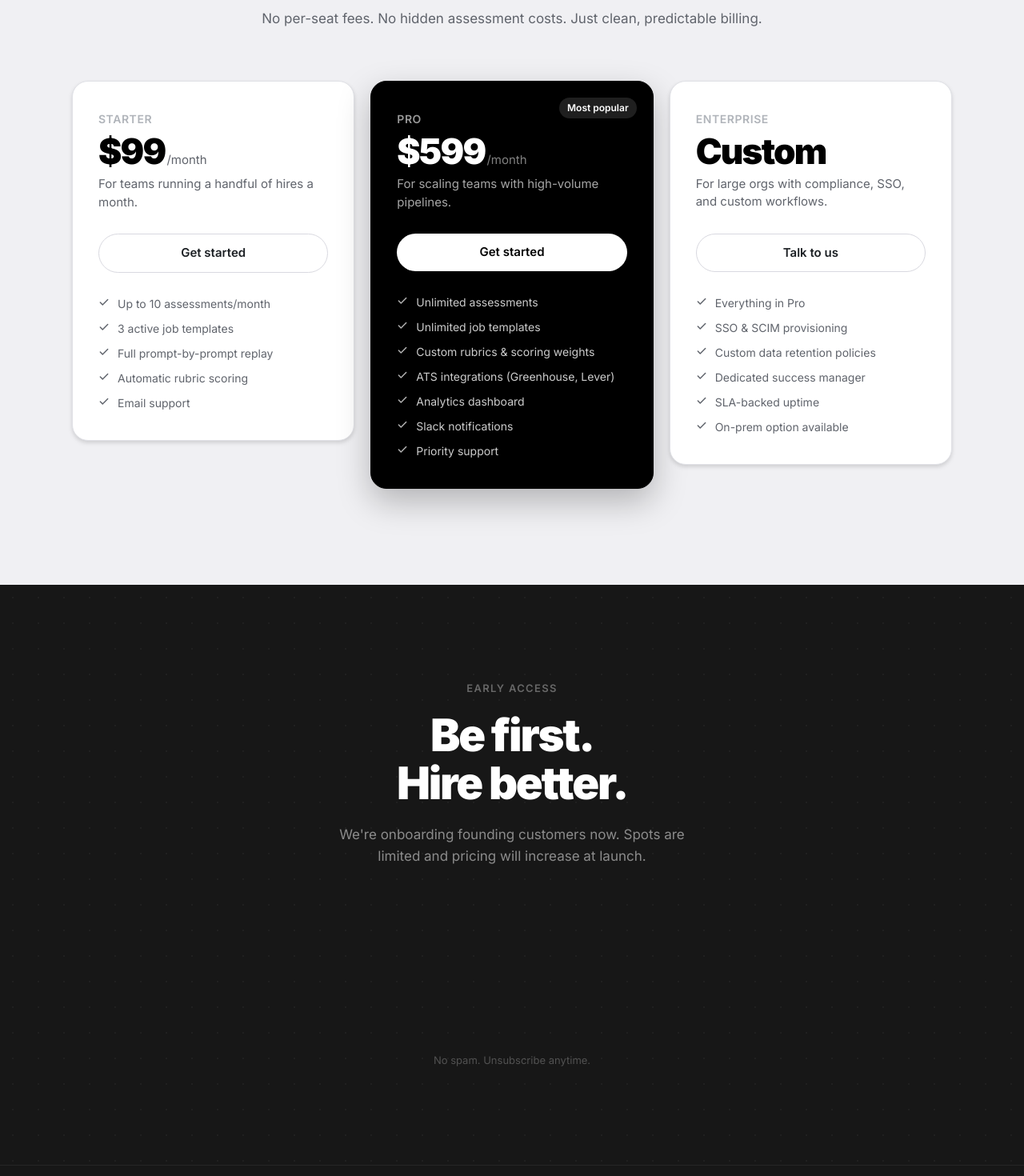
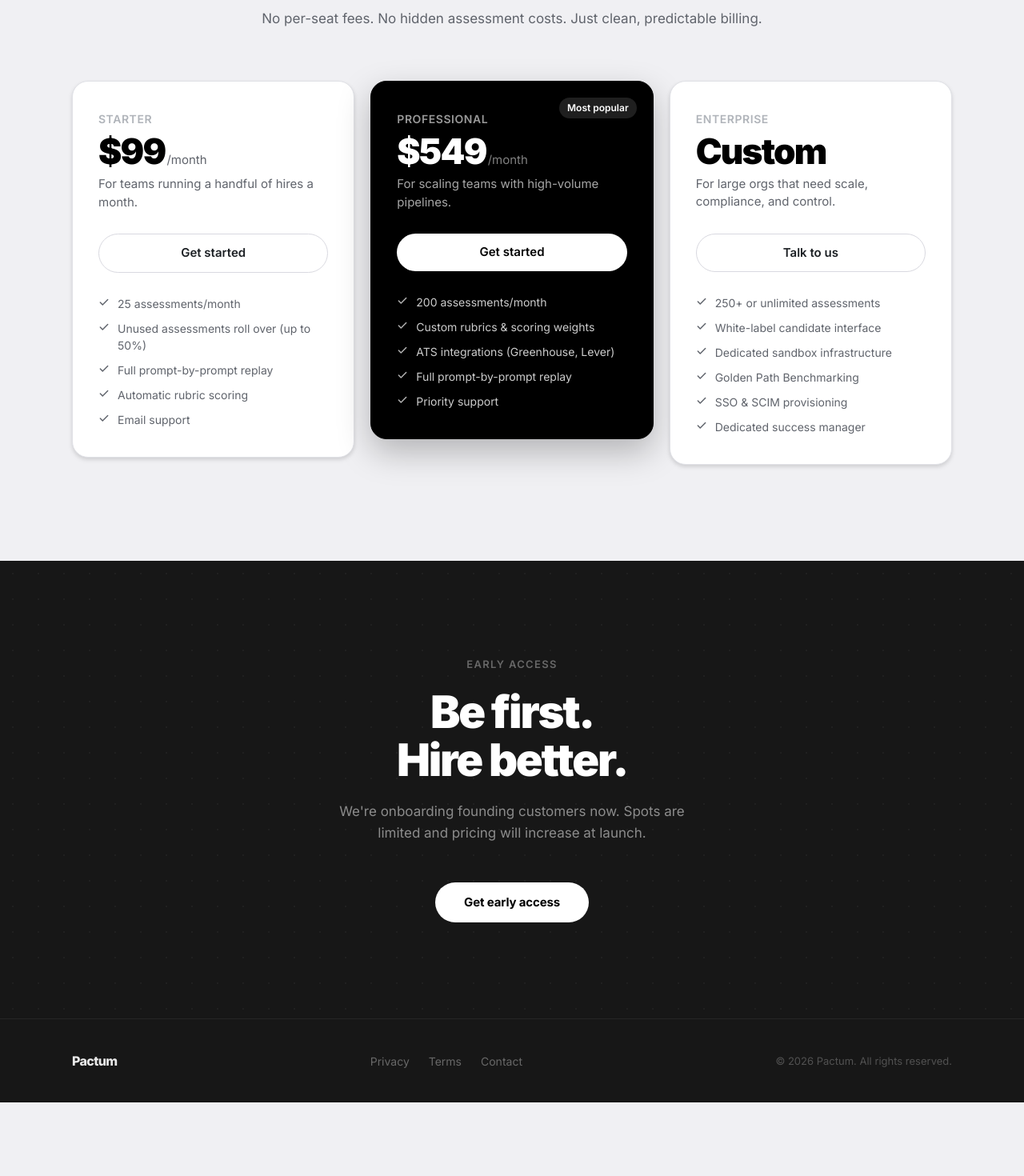
Before and after one commit to Stan2319/Pactum-Assesment, a Next.js app: page / in a window 1280 px wide. Shown: the part 2640-4110 px from the top of the page at 80% size. After the commit the page ends 4018 px from the top, so only its background shows below. Built offline with nearby package versions, Linux system fonts and the light colour scheme.

Commit message:
fix: remove embedded Tally form from FinalCTA, use button link instead
Co-Authored-By: Claude Sonnet 4.6 <noreply@anthropic.com>

```diff
--- a/components/sections/FinalCTA.tsx
+++ b/components/sections/FinalCTA.tsx
@@ -89,36 +89,29 @@ export const FinalCTA: React.FC = () => {
           pricing will increase at launch.
         </motion.p>
 
-        {/* Tally embed — dark background */}
         <motion.div variants={fadeInUp}>
-          <iframe
-            data-tally-src="https://tally.so/embed/ODBEQg?alignLeft=0&hideTitle=1&transparentBackground=1&dynamicHeight=1"
-            loading="lazy"
-            width="100%"
-            height="160"
-            frameBorder={0}
-            marginHeight={0}
-            marginWidth={0}
-            title="Join the Pactum waitlist"
+          <motion.a
+            href="https://tally.so/r/ODBEQg"
+            target="_blank"
+            rel="noopener noreferrer"
+            whileHover={{ scale: 1.04, y: -2 }}
+            whileTap={{ scale: 0.97 }}
+            transition={{ type: "spring", stiffness: 400, damping: 17 }}
             style={{
-              maxWidth: 480,
-              display: "block",
-              margin: "0 auto",
-              filter: "invert(1) hue-rotate(180deg)",
+              display: "inline-block",
+              padding: "14px 36px",
+              background: "#fff",
+              color: "#000",
+              fontWeight: 700,
+              fontSize: "0.9375rem",
+              borderRadius: 9999,
+              letterSpacing: "-0.01em",
+              textDecoration: "none",
             }}
-          />
+          >
+            Get early access
+          </motion.a>
         </motion.div>
-
-        <motion.p
-          variants={fadeInUp}
-          style={{
-            marginTop: 24,
-            fontSize: "0.8125rem",
-            color: "rgba(255,255,255,0.25)",
-          }}
-        >
-          No spam. Unsubscribe anytime.
-        </motion.p>
       </motion.div>
     </section>
   )
--- a/components/sections/HowItWorks.tsx
+++ b/components/sections/HowItWorks.tsx
@@ -113,7 +113,7 @@ export const HowItWorks: React.FC = () => {
                 cursor: "default",
               }}
             >
-              {/* Step number — large background */}
+              {/* Step number, large background */}
               <span
                 style={{
                   position: "absolute",
--- a/components/sections/Pricing.tsx
+++ b/components/sections/Pricing.tsx
@@ -22,8 +22,8 @@ const tiers: PricingTier[] = [
     period: "/month",
     description: "For teams running a handful of hires a month.",
     features: [
-      "Up to 10 assessments/month",
-      "3 active job templates",
+      "25 assessments/month",
+      "Unused assessments roll over (up to 50%)",
       "Full prompt-by-prompt replay",
       "Automatic rubric scoring",
       "Email support",
@@ -32,17 +32,15 @@ const tiers: PricingTier[] = [
     cta: "Get started",
   },
   {
-    name: "Pro",
-    price: "$599",
+    name: "Professional",
+    price: "$549",
     period: "/month",
     description: "For scaling teams with high-volume pipelines.",
     features: [
-      "Unlimited assessments",
-      "Unlimited job templates",
+      "200 assessments/month",
       "Custom rubrics & scoring weights",
       "ATS integrations (Greenhouse, Lever)",
-      "Analytics dashboard",
-      "Slack notifications",
+      "Full prompt-by-prompt replay",
       "Priority support",
     ],
     highlight: true,
@@ -52,14 +50,14 @@ const tiers: PricingTier[] = [
     name: "Enterprise",
     price: "Custom",
     period: "",
-    description: "For large orgs with compliance, SSO, and custom workflows.",
+    description: "For large orgs that need scale, compliance, and control.",
     features: [
-      "Everything in Pro",
+      "250+ or unlimited assessments",
+      "White-label candidate interface",
+      "Dedicated sandbox infrastructure",
+      "Golden Path Benchmarking",
       "SSO & SCIM provisioning",
-      "Custom data retention policies",
       "Dedicated success manager",
-      "SLA-backed uptime",
-      "On-prem option available",
     ],
     highlight: false,
     cta: "Talk to us",
```
